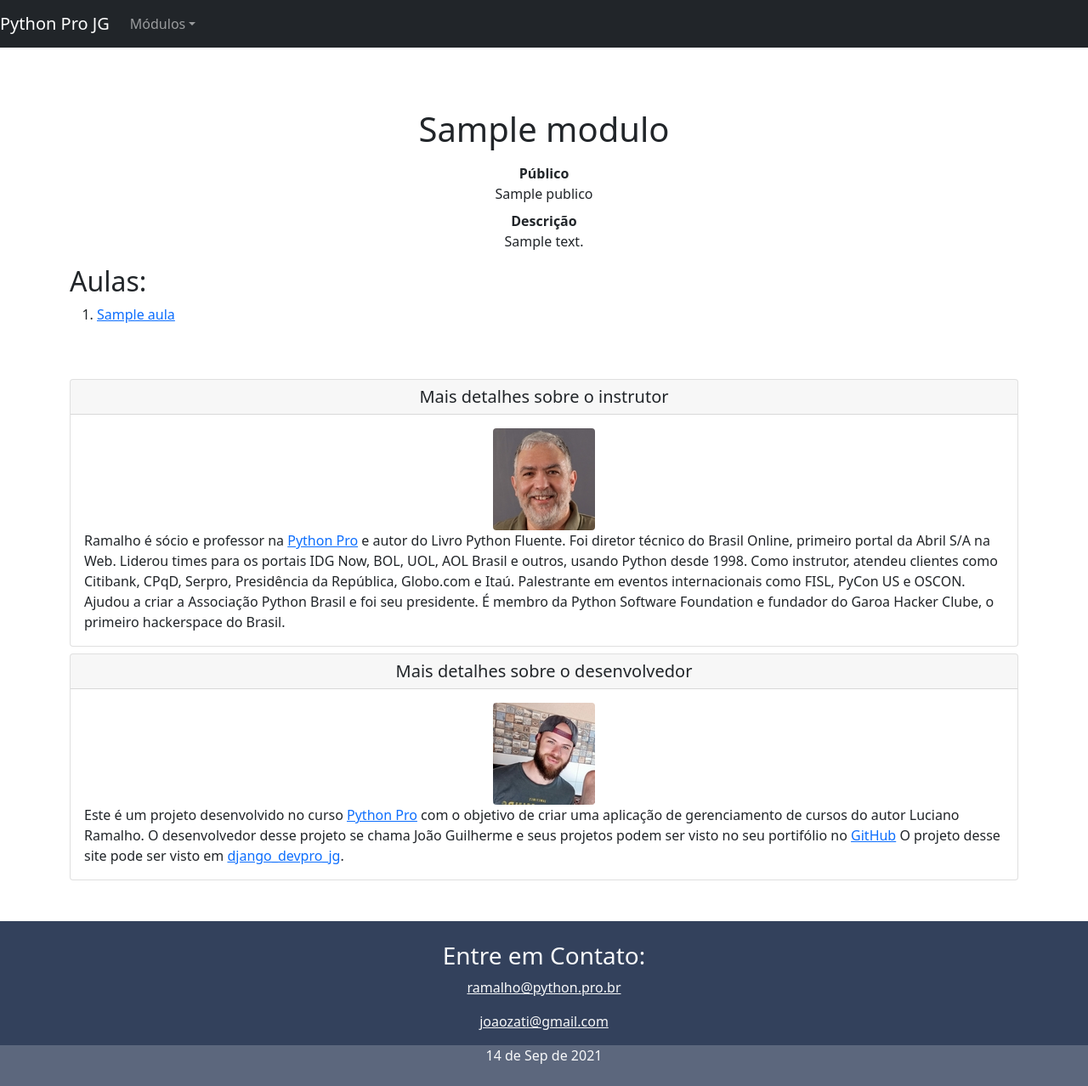
After one commit to JoaoZati/django_devpro_jg, a Django app: template modulos/templates/modulos/indice.html in a window 1280 px wide. The commit adds this page. Shown: the whole page at 85% size. Run offline with Django 3.2, Linux system fonts and the light colour scheme; the template is opened without the code that fills it: most values are stand-ins (such as "Sample title", 1, 10 or a date in 2020); some libraries are stand-ins or nearby versions.

Commit message:
Aula: Metodo_prefetch_related -Criado indice modulos

```diff
--- a/modulos/facade.py
+++ b/modulos/facade.py
@@ -22,4 +22,8 @@
 
 
 def encontrar_aula(slug):
-    return Aula.objects.get(slug=slug)
+    return Aula.objects.select_related('modulo').get(slug=slug)
+
+
+def listar_modulos_com_aulas():
+    return Modulo.objects.order_by('order').prefetch_related('aula_set').all()
--- a/modulos/models.py
+++ b/modulos/models.py
@@ -8,6 +8,7 @@
     publico = models.TextField(null=True)
     descricao = models.TextField(null=True)
     slug = models.SlugField(unique=True)
+    # aula_set # automático
 
     class Meta(OrderedModel.Meta):
         pass
--- /dev/null
+++ b/modulos/templates/modulos/indice.html
@@ -0,0 +1,28 @@
+{% extends 'base/base.html' %}
+{% load static %}
+
+{% block title %}{{modulo.titulo}}{% endblock title %}
+
+{% block body %}
+<div class="container mt-5 mb-5">
+    {% for modulo in modulos %}
+    <div class="row">
+        <div class="col-md-12">
+            <center><h1 class="mt-4 mb-3">{{ modulo.titulo }}</h1></center>
+            <dl>
+                <center><dt>Público</dt></center>
+                <center><dd>{{ modulo.publico }}</dd></center>
+                <center><dt>Descrição</dt></center>
+                <center><dd>{{ modulo.descricao }}</dd></center>
+            </dl>
+            <h2>Aulas:</h2>
+            <ol>
+                {% for aula in modulo.aula_set.all %}
+                <li><a href="{{ aula.get_absolute_url }}">{{ aula.titulo }}</a></li>
+                {% endfor %}
+            </ol>
+        </div>
+    </div>
+    {% endfor %}
+</div>
+{% endblock body %}
--- a/modulos/urls.py
+++ b/modulos/urls.py
@@ -6,4 +6,5 @@
 urlpatterns = [
     path('<slug:slug>', views.detalhe, name='detalhe'),
     path('aulas/<slug:slug>', views.aula, name='aula'),
+    path('', views.indice, name='indice'),
 ]
--- a/modulos/views.py
+++ b/modulos/views.py
@@ -11,3 +11,8 @@
 def aula(request, slug):
     aula = facade.encontrar_aula(slug)
     return render(request, 'modulos/aula_detalhe.html', {'aula': aula})
+
+
+def indice(request):
+    ctx = {'modulos': facade.listar_modulos_com_aulas()}
+    return render(request, 'modulos/indice.html', ctx)
--- a/pypro/settings.py
+++ b/pypro/settings.py
@@ -51,7 +51,8 @@
     'base',
     'aperitivos',
     'modulos',
-    'ordered_model'
+    'ordered_model',
+    'django_extensions',
 ]
 
 MIDDLEWARE = [
```
Also changed, not shown: modulos/templates/modulos/aula_detalhe.html (+10 -0 lines), modulos/tests/test_aula_detalhe.py (+4 -0 lines), modulos/tests/test_modulo_indice.py (added, +54 -0 lines), 2 other files.
